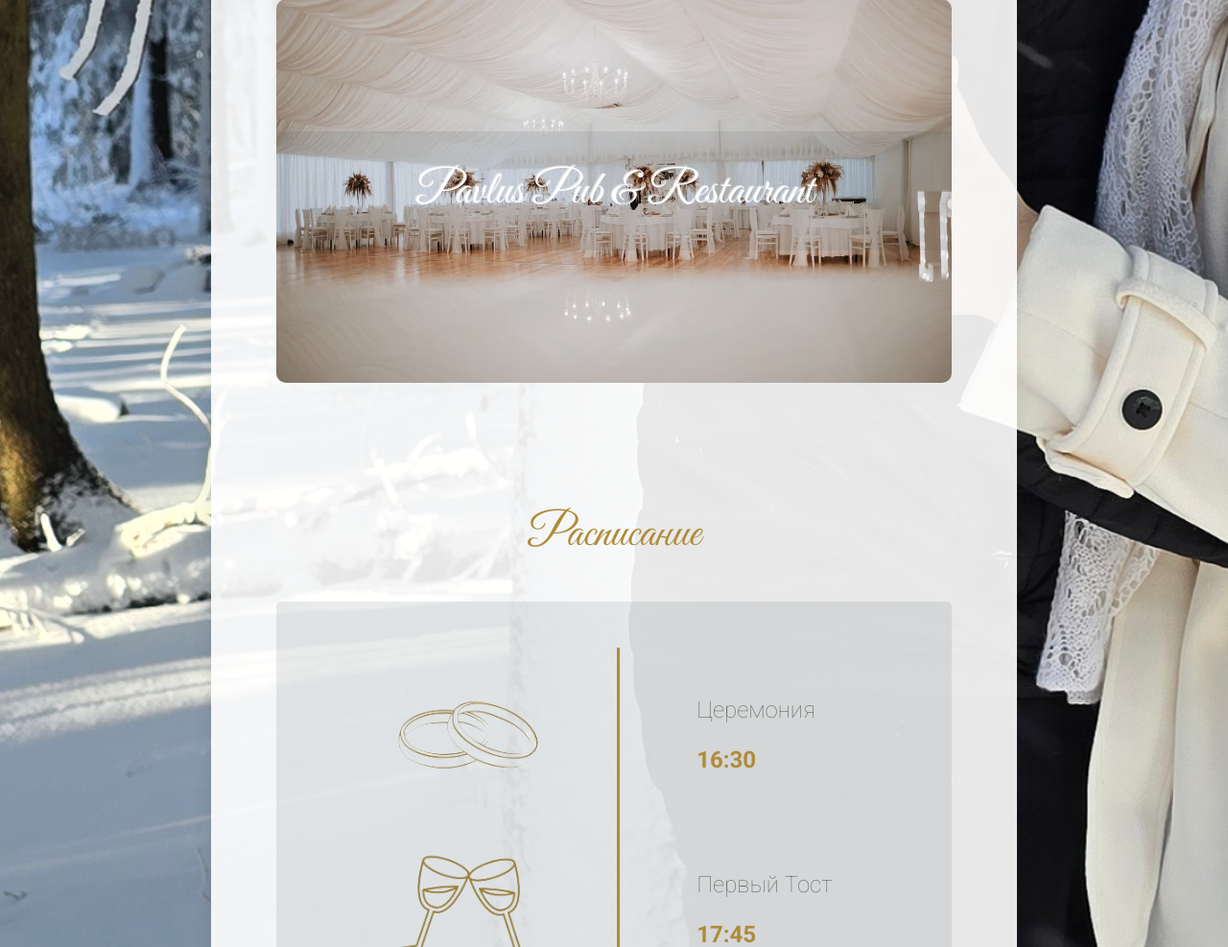
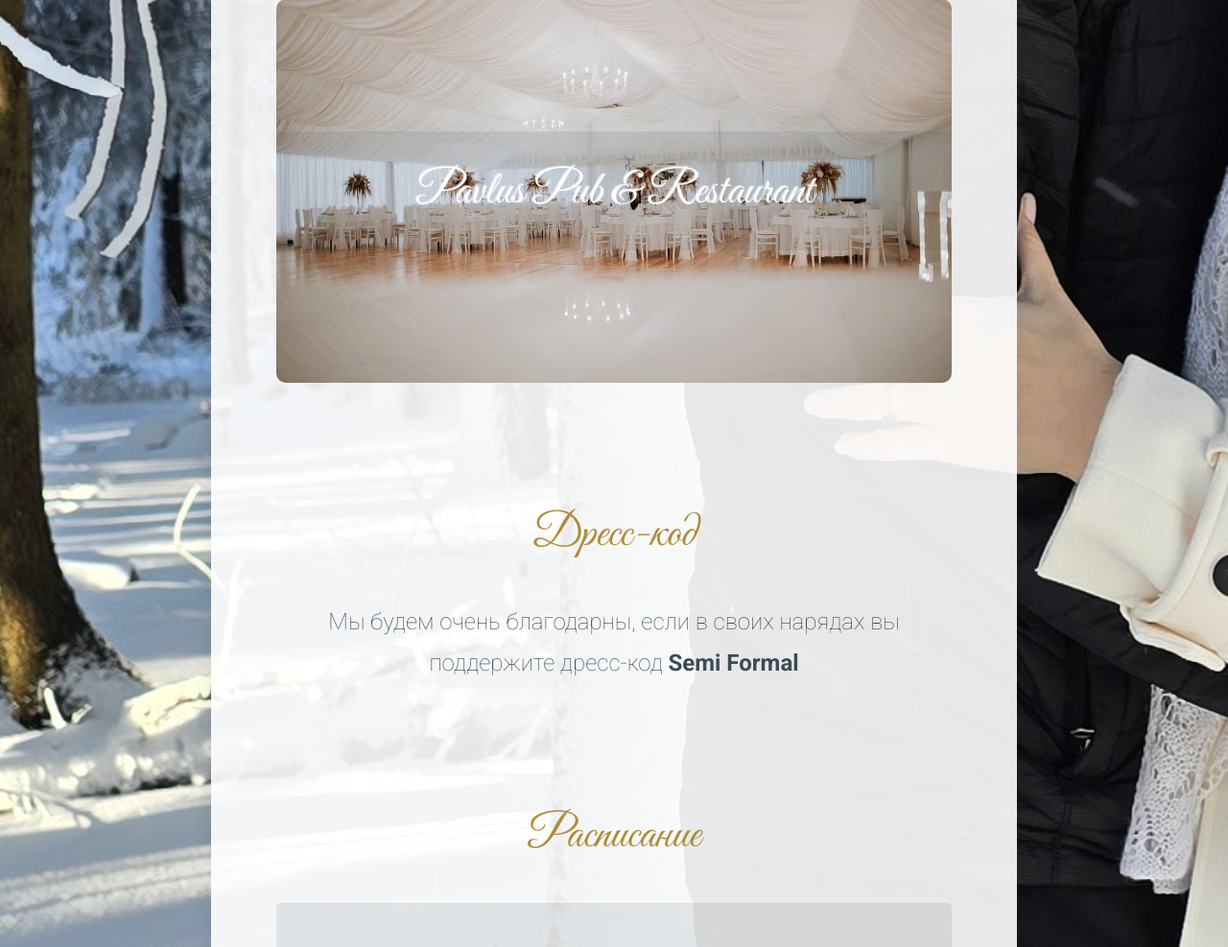
Before and after one commit to vladibuyanov/wedding_invitation, a Flask app: page / in a window 1280 px wide. Shown: the part 1716-2703 px from the top of the page at 96% size. Run offline with Flask 3, Linux system fonts and the light colour scheme; some libraries are stand-ins or nearby versions.

Commit message:
Some FE changes

```diff
--- a/static/css/styles.css
+++ b/static/css/styles.css
@@ -285,6 +285,16 @@ body {
         }
     }
 }
+.dress-code {
+    & h2 {
+        color: var(--main-font-color);
+    }
+    & p {
+        font-size: 1.5rem;
+        line-height: 1.8;
+        color: #3b4c57;
+    }
+}
 .gifts {
     & h2 {
         color: var(--main-font-color);
@@ -353,10 +363,13 @@ body {
         justify-content: space-around;
 
         & .countdown {
-            background-color: var(--second-background-color);
-            padding: 2rem;
+            padding: 1rem;
             border-radius: 10px;
             font-weight: bold;
+            & .clock {
+                margin: 0;
+                font-size: 4rem;
+            }
         }
     }
 }
@@ -386,6 +399,8 @@ body {
             }
             & .names {
                 font-size: 3rem;
+                display: flex;
+                flex-direction: column;
             }
             & .wedding-time {
                 flex-direction: column;
--- a/templates/index.html
+++ b/templates/index.html
@@ -21,7 +21,11 @@
             <img src="/static/images/wedding_photo_1.jpg" alt="Main foto">
         </div>
         <div class="page-header-texts section">
-            <h1 class="names great-vibes-regular header-padding">{{ _("Виктория и Владислав") }}</h1>
+            <h1 class="names great-vibes-regular header-padding">
+                <span>{{ _("Виктория") }}</span>
+                <span>{{ _("и") }}</span>
+                <span>{{ _("Владислав") }}</span>
+            </h1>
             <div class="wedding-time great-vibes-regular header-padding">
                 <p>{{ _("Суббота") }}</p>
                 <p class="date">31-05-2025</p>
@@ -55,6 +59,13 @@
                 id="google-map" width="600" height="450" allowfullscreen="" loading="lazy"
                 referrerpolicy="no-referrer-when-downgrade">
         </iframe>
+    </div>
+    <div class="dress-code section">
+        <h2 class="great-vibes-regular">{{ _("Дресс-код") }}</h2>
+        <p>
+            {{ _("Мы будем очень благодарны, если в своих нарядах вы поддержите дресс-код") }}
+            <strong>Semi Formal</strong>
+        </p>
     </div>
     <div class="details section">
         <h2 class="great-vibes-regular">{{ _("Расписание") }}</h2>
@@ -120,9 +131,18 @@
     <div class="countdown-div section">
         <h2 class="great-vibes-regular">{{ _("До свадьбы осталось!") }}</h2>
         <div class="countdown-inner-div">
-            <p class="countdown"><span id="countdown-days">0</span> {{ _("дней") }}</p>
-            <p class="countdown"><span id="countdown-hours">0</span> {{ _("часов") }}</p>
-            <p class="countdown"><span id="countdown-minutes">0</span> {{ _("минут") }}</p>
+            <div class="countdown">
+                <p id="countdown-days" class="clock great-vibes-regular">0</p>
+                <p>{{ _("дней") }}</p>
+            </div>
+            <div class="countdown">
+                <p id="countdown-hours" class="clock great-vibes-regular">0</p>
+                <p>{{ _("часов") }}</p>
+            </div>
+            <div class="countdown">
+                <p id="countdown-minutes" class="clock great-vibes-regular">0</p>
+                <p>{{ _("минут") }}</p>
+            </div>
         </div>
         <h2 class="great-vibes-regular">{{ _("С радостью приглашаем вас отпраздновать наш особенный день!") }}</h2>
     </div>
```
Also changed, not shown: translations/sk/LC_MESSAGES/messages.po, 2 other files.
